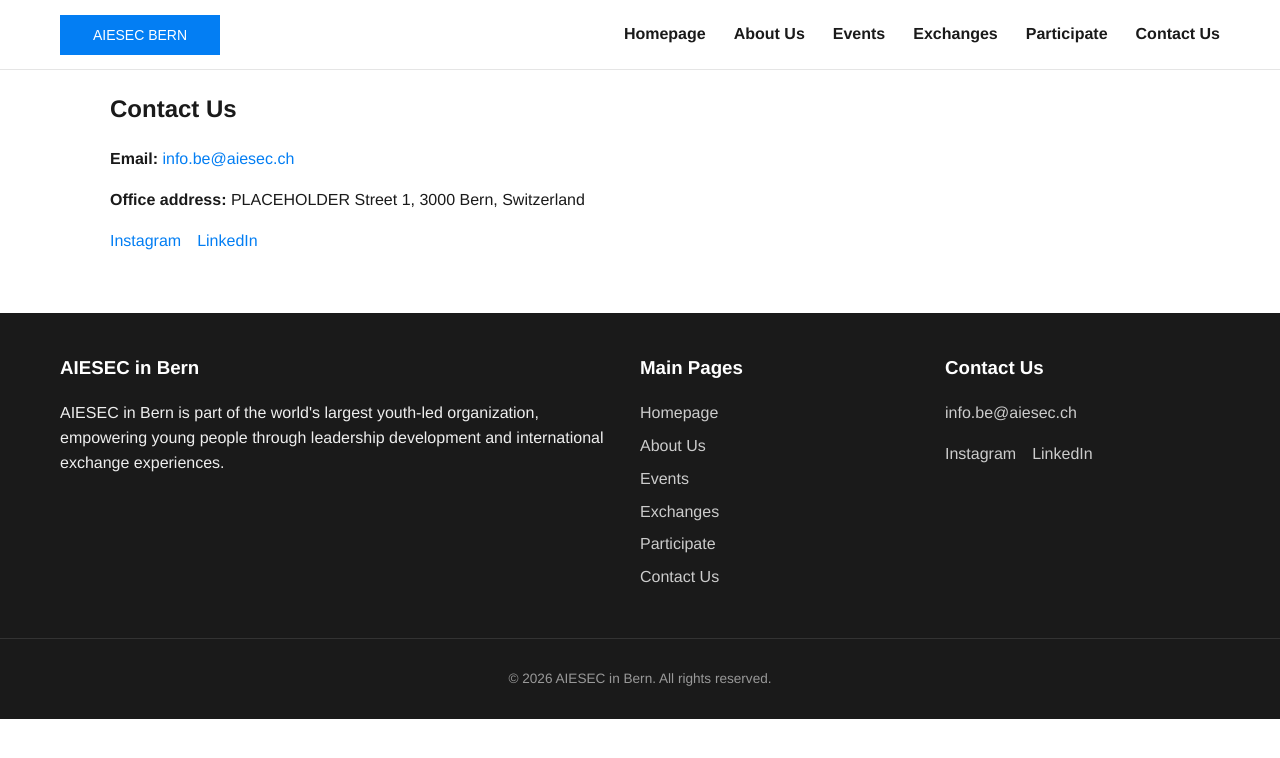
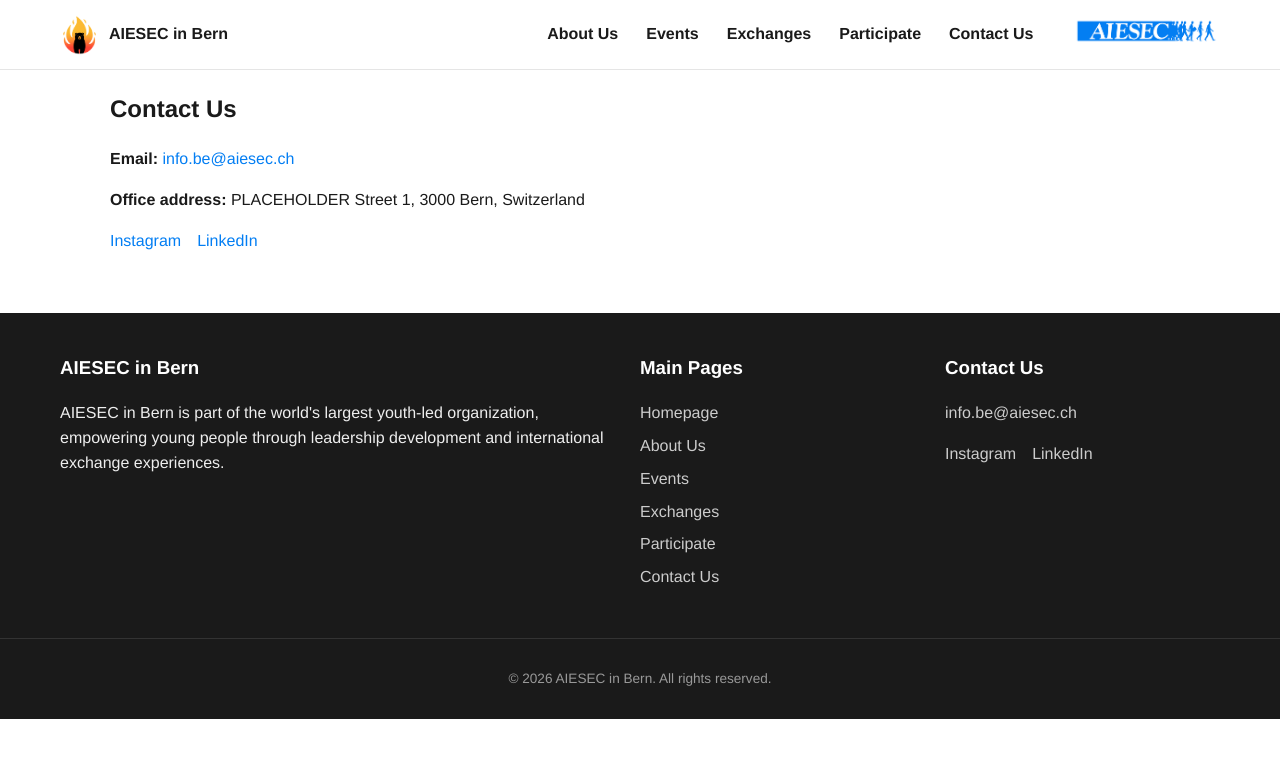
Before and after one commit to MiniGareth/aiesec-bern, a Jekyll site: the page built from contact-us.html, in a window 1280 px wide. Shown: the top 758 px of the page. Built offline with Jekyll 4.4.1, drawn with Linux system fonts in a browser that asks for light colours.

Commit message:
Added logos and hero images on the homepage

```diff
--- a/_includes/header.html
+++ b/_includes/header.html
@@ -8,8 +8,8 @@
 <header class="site-header">
   <div class="header-inner">
     <a href="{{ '/' | relative_url }}" class="logo-link" aria-label="AIESEC in Bern Homepage">
-      <!-- PLACEHOLDER LOGO: replace assets/images/logo-placeholder.svg with the real logo -->
-      <img src="{{ '/assets/images/logo-placeholder.svg' | relative_url }}" alt="AIESEC in Bern logo" class="logo">
+      <img src="{{ '/assets/images/Bear Bern logo.png' | relative_url }}" alt="AIESEC in Bern logo" class="logo">
+      <span class="logo-text">AIESEC in Bern</span>
     </a>
 
     <button class="nav-toggle" id="navToggle" aria-label="Toggle navigation" aria-expanded="false">
@@ -18,11 +18,6 @@
 
     <nav class="main-nav" id="mainNav">
       <ul class="nav-list">
-
-        <li class="nav-item">
-          <a href="{{ '/' | relative_url }}">Homepage</a>
-        </li>
-
         <li class="nav-item has-dropdown">
           <a href="{{ '/about-us/' | relative_url }}" class="dropdown-trigger">About Us</a>
           <ul class="dropdown">
@@ -52,15 +47,19 @@
           <a href="{{ '/participate/' | relative_url }}" class="dropdown-trigger">Participate</a>
           <ul class="dropdown">
             <li><a href="{{ '/participate/become-a-member/' | relative_url }}">Become a member</a></li>
+            <li><a href="{{ '/participate/become-a-partner/' | relative_url }}">Become a partner</a></li>
             <li><a href="{{ '/participate/conferences/' | relative_url }}">Conferences</a></li>
-            <li><a href="{{ '/participate/become-a-partner/' | relative_url }}">Become a partner</a></li>
           </ul>
         </li>
 
         <li class="nav-item">
           <a href="{{ '/contact-us/' | relative_url }}">Contact Us</a>
         </li>
-
+        <li class="nav-item aiesec-logo-item">
+          <a href="https://www.aiesec.org" aria-label="AIESEC Global Website">
+            <img src="{{ '/assets/images/Blue-logo.png' | relative_url }}" alt="AIESEC" class="aiesec-global-logo">
+          </a>
+        </li>
       </ul>
     </nav>
   </div>
--- a/assets/css/main.css
+++ b/assets/css/main.css
@@ -34,14 +34,30 @@
   height: 100%; display: flex; align-items: center; justify-content: space-between;
 }
 .logo { height: 40px; }
+.logo-link {
+  display: flex;
+  align-items: center;
+  gap: 10px;
+  text-decoration: none;
+  color: var(--color-dark);
+}
+.logo-text {
+  font-weight: 600;
+  font-size: 1rem;
+  font-stretch: semi-condensed;
+}
+.aiesec-global-logo { height: 30px; width: auto; }
+.aiesec-logo-item { padding-left: 12px; }
 .nav-toggle {
   display: none; flex-direction: column; justify-content: center; gap: 5px;
   background: none; border: none; cursor: pointer; padding: 8px;
 }
 .nav-toggle span { width: 24px; height: 2px; background: var(--color-dark); }
 
-.nav-list { display: flex; list-style: none; margin: 0; padding: 0; gap: 28px; }
-.nav-item { position: relative; }
+.nav-list { display: flex; list-style: none; margin: 0; padding: 0; gap: 28px; align-items: center; }
+.nav-item {
+  position: relative;
+}
 .nav-item > a { font-weight: 600; padding: 10px 0; display: inline-block; color: var(--color-dark); }
 .nav-item > a:hover { color: var(--color-primary); }
 
```
Also changed, not shown: index.html (+4 -4 lines), _layouts/default.html (indentation only), assets/images/Bear Bern logo.png (added), assets/images/Blue-Logo.png (added), assets/images/induction-day-1.jpg (added), assets/images/kick-off-1.png (added), assets/images/kick-off-2.jpg (added), assets/images/kick-off-3.jpg (added), assets/images/kick-off-4.jpg (added), assets/images/zurich-gala.jpg (added), 3 other files.
